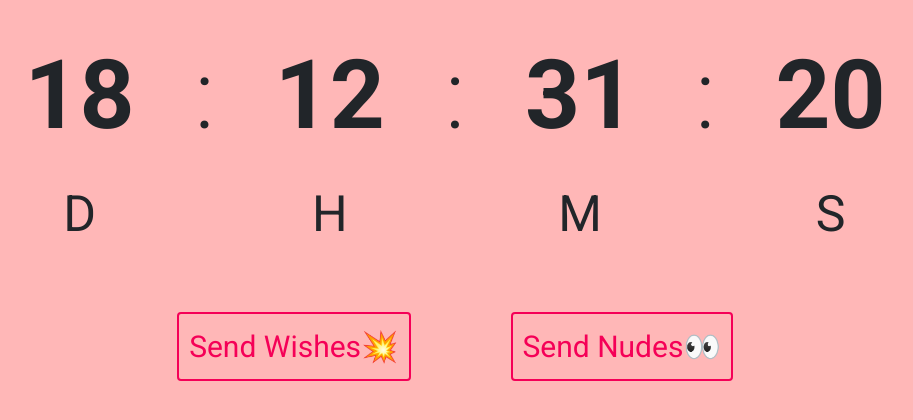
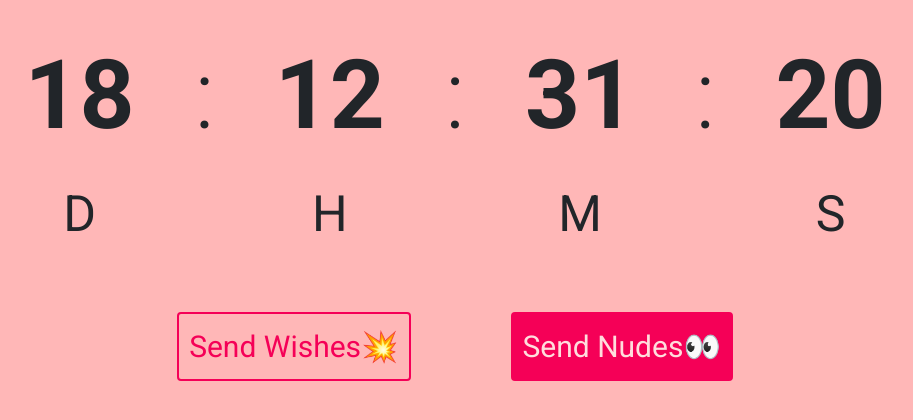
Before and after one commit to AJaeck/python-bday-app, a Flask app: page / in a window 1280 px wide. Shown: the part 281-701 px from the top of the page, without its empty margins (185-1098 px from the left). Run offline with Flask 2, Linux system fonts and the light colour scheme; some libraries are stand-ins or nearby versions.

Commit message:
button sytling

```diff
--- a/static/styles/scss/_base.scss
+++ b/static/styles/scss/_base.scss
@@ -36,6 +36,9 @@ p {
   border: 2px solid $dark-red;
   font-size: 30px;
   transition: all 0.25s ease-in-out, transform 150ms ease;
+  a {
+    color: $dark-red;
+  }
   &:hover {
     color: rgb(255, 255, 255);
     background-color: $dark-red;
@@ -47,8 +50,19 @@ p {
   &:focus {
     box-shadow: #f5005683 0px 0px 0px 0.25rem;
   }
-  a {
-    color: $dark-red;
+  &__reverse {
+    background-color: $dark-red;
+    color: $white;
+    a {
+      color: $white;
+    }
+    &:hover {
+      background-color: transparent;
+      color: $dark-red;
+      a {
+        color: $dark-red;
+      }
+    }
   }
 }
 .preload {
--- a/static/styles/style.css
+++ b/static/styles/style.css
@@ -37,6 +37,10 @@ p {
   transition: all 0.25s ease-in-out, transform 150ms ease;
 }
 
+.btn-custom a {
+  color: #f50057;
+}
+
 .btn-custom:hover {
   color: white;
   background-color: #f50057;
@@ -51,7 +55,21 @@ p {
   box-shadow: #f5005683 0px 0px 0px 0.25rem;
 }
 
-.btn-custom a {
+.btn-custom__reverse {
+  background-color: #f50057;
+  color: #ffdddd;
+}
+
+.btn-custom__reverse a {
+  color: #ffdddd;
+}
+
+.btn-custom__reverse:hover {
+  background-color: transparent;
+  color: #f50057;
+}
+
+.btn-custom__reverse:hover a {
   color: #f50057;
 }
 
--- a/templates/index.html
+++ b/templates/index.html
@@ -25,7 +25,7 @@
     </div>
     <div class="buttons">
       <button class="btn btn-custom" type="button" class=""><a href="{{ url_for('send_wishes')}}">Send Wishes💥</a></button>
-      <button class="btn btn-custom" type="button" class=""><a href="{{ url_for('send_pics')}}">Send Nudes👀</a></button>
+      <button class="btn btn-custom btn-custom__reverse" type="button" class=""><a href="{{ url_for('send_pics')}}">Send Nudes👀</a></button>
     </div>
   </div>
 </body>
--- a/templates/send-pics.html
+++ b/templates/send-pics.html
@@ -21,7 +21,7 @@
         {% endif %}
       </div>
       <div class="col-6 form-group">
-        <button class="btn-custom" type="submit">Senden 🚀</button>
+        <button class="btn btn-custom btn-custom__reverse" type="submit">Senden 🚀</button>
       </div>
     </form>
   </div>
--- a/templates/send-wishes.html
+++ b/templates/send-wishes.html
@@ -73,7 +73,7 @@
         {% endfor %} {% endif %}
       </div>
       <div class="col-12 d-grid">
-        <button class="btn btn-custom" type="submit">Senden 🚀</button>
+        <button class="btn btn-custom btn-custom__reverse" type="submit">Senden 🚀</button>
       </div>
     </form>
   </div>
```
Also changed, not shown: 1 other file.
